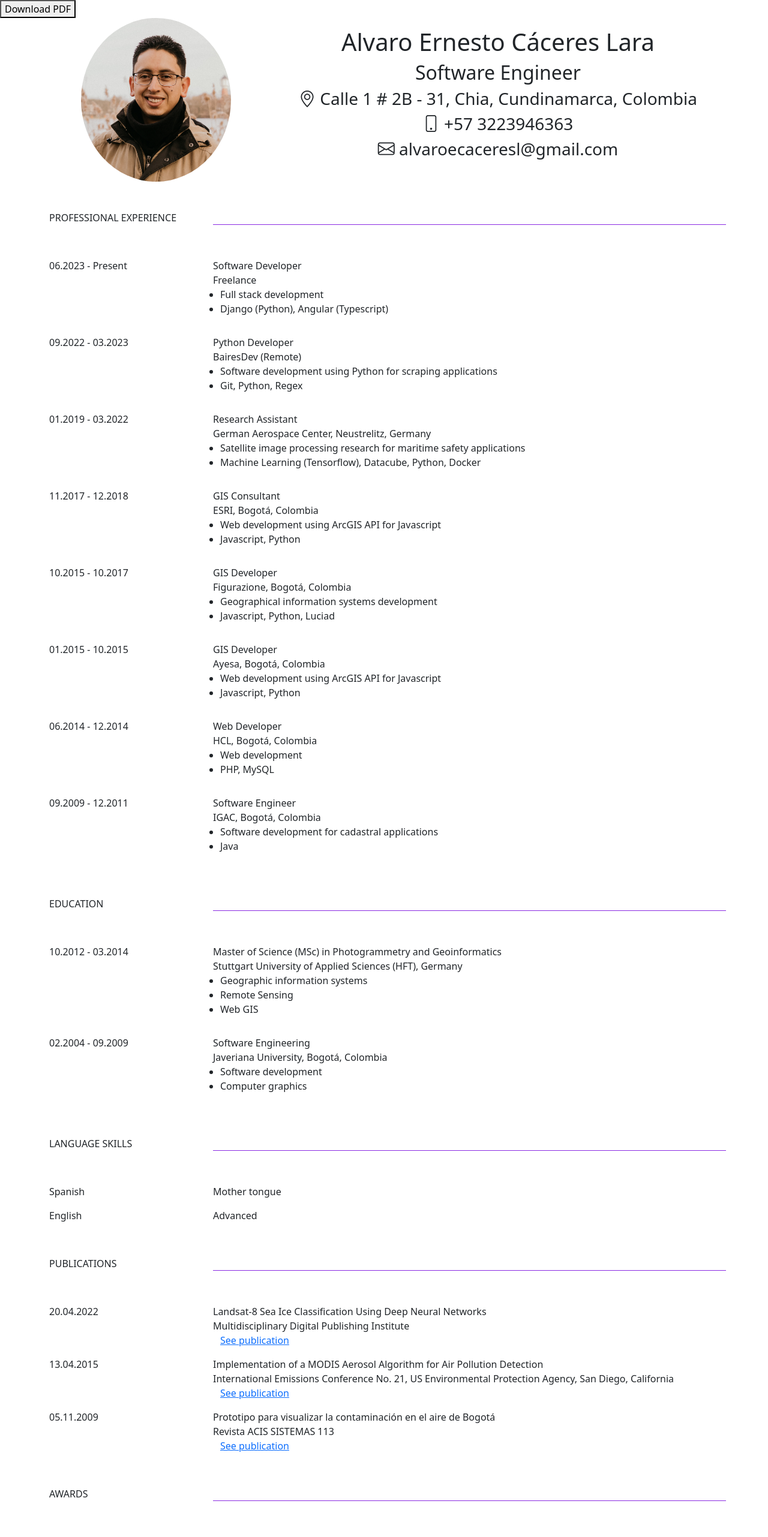
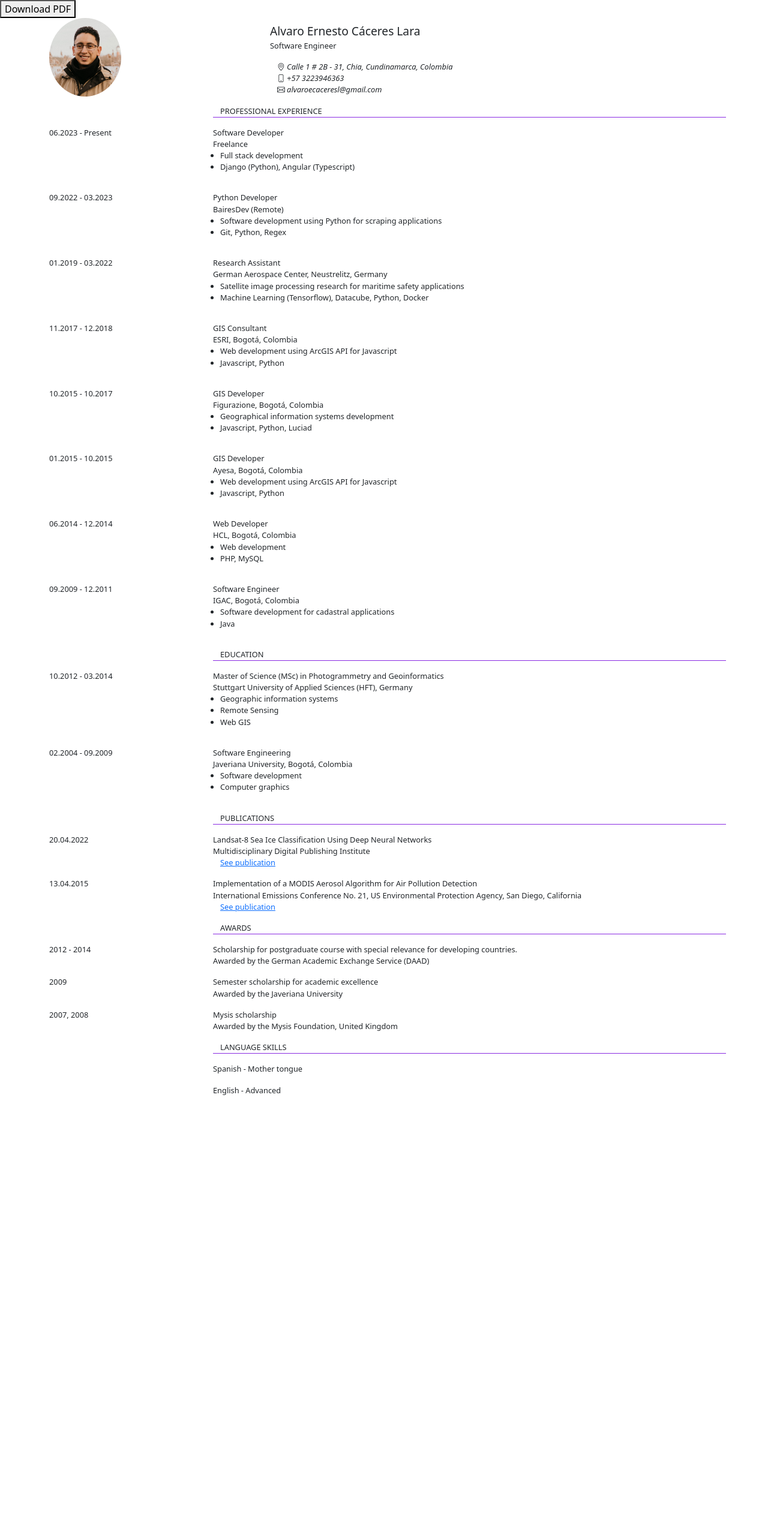
Before and after one commit to pateto/cv, an Angular app: page / in a window 1280 px wide. Shown: the top 2563 px of the page at 60% size. After the commit the page ends 1836 px from the top, so only its background shows below. Built offline with nearby package versions, Linux system fonts and the light colour scheme.

Commit message:
adjust layout

```diff
--- a/src/app/app.component.css
+++ b/src/app/app.component.css
@@ -15,3 +15,11 @@
 .header {
     border-bottom: 1px solid blueviolet;
 }
+
+.name {
+    font-size: 1.5em;
+}
+
+.container {
+    font-size: 0.8em;
+}
--- a/src/app/app.component.html
+++ b/src/app/app.component.html
@@ -4,34 +4,35 @@
   <div class="container">
     <div class="col">
 
-      <div class="row text-center">
+      <div class="row">
         <div class="col-4">
-          <img src="assets/images/Pateto.jpg" width="250px" class="rounded-circle">
+          <img src="assets/images/Pateto.jpg" width="120px" class="rounded-circle">
         </div>
-        <div class="col-8 py-3">
-          <div class="row text-center">
-            <h1>Alvaro Ernesto Cáceres Lara</h1>
+        <div class="col-8 py-2">
+          <div class="row text-center name">
+            Alvaro Ernesto Cáceres Lara
           </div>
           <div class="row text-center">
-            <h2>Software Engineer</h2>
+            Software Engineer
           </div>
-          <div class="row text-center">
-            <h3><i class="bi bi-geo-alt"></i> Calle 1 # 2B - 31, Chia, Cundinamarca, Colombia</h3>
+          <div class="row py-2"></div>
+          <div class="row">
+            <i class="bi bi-geo-alt"> Calle 1 # 2B - 31, Chia, Cundinamarca, Colombia</i>
           </div>
-          <div class="row text-center">
-            <h3><i class="bi bi-phone"></i> +57 3223946363</h3>
+          <div class="row">
+            <i class="bi bi-phone"> +57 3223946363</i>
           </div>
-          <div class="row text-center">
-            <h3><i class="bi bi-envelope"></i> alvaroecaceresl&#64;gmail.com</h3>
+          <div class="row">
+            <i class="bi bi-envelope"> alvaroecaceresl&#64;gmail.com</i>
           </div>
         </div>
       </div>
 
-      <div class="row py-5">
+      <div class="row py-2">
         <div class="col-3">
-          PROFESSIONAL EXPERIENCE
         </div>
         <div class="col-9 header">
+          PROFESSIONAL EXPERIENCE
         </div>
       </div>
 
@@ -227,11 +228,11 @@
         </div>
       </div>
 
-      <div class="row py-5">
+      <div class="row py-2">
         <div class="col-3">
-          EDUCATION
         </div>
         <div class="col-9 header">
+          EDUCATION
         </div>
       </div>
 
@@ -286,41 +287,11 @@
         </div>
       </div>
 
-      <div class="row py-5">
+      <div class="row py-2">
         <div class="col-3">
-          LANGUAGE SKILLS
         </div>
         <div class="col-9 header">
-        </div>
-      </div>
-
-      <div class="row py-2">
-        <div class="col-3">
-          Spanish
-        </div>
-        <div class="col-9">
-          <div class="row">
-            Mother tongue
-          </div>
-        </div>
-      </div>
-
-      <div class="row py-2">
-        <div class="col-3">
-          English
-        </div>
-        <div class="col-9">
-          <div class="row">
-            Advanced
-          </div>
-        </div>
-      </div>
-
-      <div class="row py-5">
-        <div class="col-3">
           PUBLICATIONS
-        </div>
-        <div class="col-9 header">
         </div>
       </div>
 
@@ -360,27 +331,9 @@
 
       <div class="row py-2">
         <div class="col-3">
-          05.11.2009
-        </div>
-        <div class="col-9">
-          <div class="row">
-            Prototipo para visualizar la contaminación en el aire de Bogotá
-          </div>
-          <div class="row">
-            Revista ACIS SISTEMAS 113
-          </div>
-          <div class="row">
-            <a href="https://acis.org.co/archivos/Revista/113/Revista%20Sistemas%20Edici%C3%B3n%20113.pdf">See
-              publication</a>
-          </div>
-        </div>
-      </div>
-
-      <div class="row py-5">
-        <div class="col-3">
-          AWARDS
         </div>
         <div class="col-9 header">
+          AWARDS
         </div>
       </div>
 
@@ -426,6 +379,36 @@
         </div>
       </div>
 
+      <div class="row py-2">
+        <div class="col-3">
+        </div>
+        <div class="col-9 header">
+          LANGUAGE SKILLS
+        </div>
+      </div>
+
+      <div class="row py-2">
+        <div class="col-3">
+
+        </div>
+        <div class="col-9">
+          <div class="row">
+            Spanish - Mother tongue
+          </div>
+        </div>
+      </div>
+
+      <div class="row py-2">
+        <div class="col-3">
+
+        </div>
+        <div class="col-9">
+          <div class="row">
+            English - Advanced
+          </div>
+        </div>
+      </div>
+
     </div>
   </div>
 </div>
```
